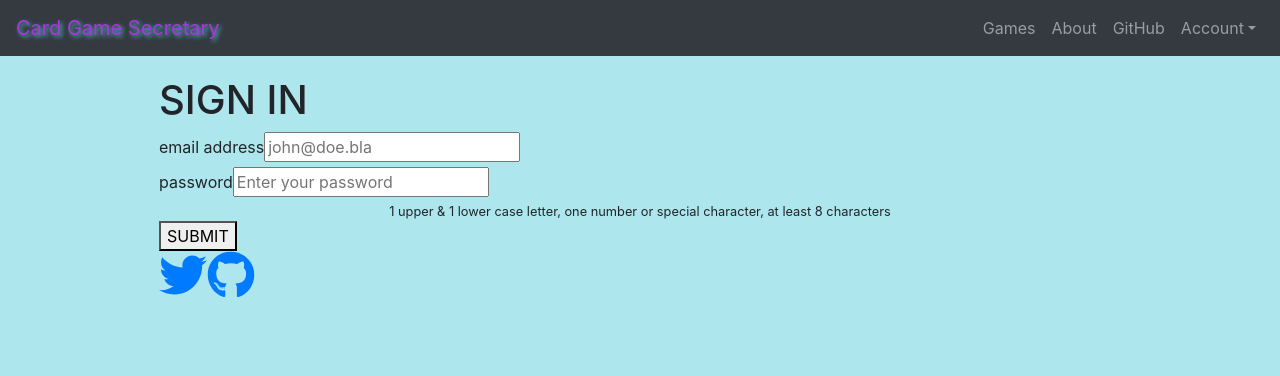
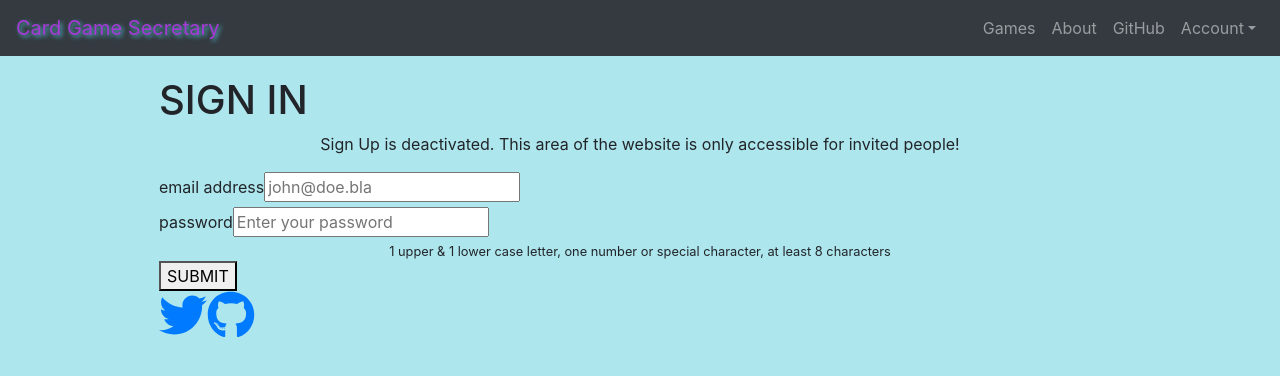
Before and after one commit to bastian-ger/card_secretary, a React (Create React App) app: page /auth in a window 1280 px wide. Shown: the top 376 px of the page. Built offline with nearby package versions, Linux system fonts and the light colour scheme.

Commit message:
Added warning in Auth.js (no Sign Up)

```diff
--- a/src/containers/Auth/Auth.js
+++ b/src/containers/Auth/Auth.js
@@ -57,6 +57,8 @@ class Auth extends Component  {
       <section className={classes.Auth}>
         {authRedirect}
         <h1>SIGN IN</h1>
+        <p>Sign Up is deactivated. This area of the website is only accessible
+          for invited people!</p>
         <form
           onSubmit={this.submitHandler}>
           {form}
```
